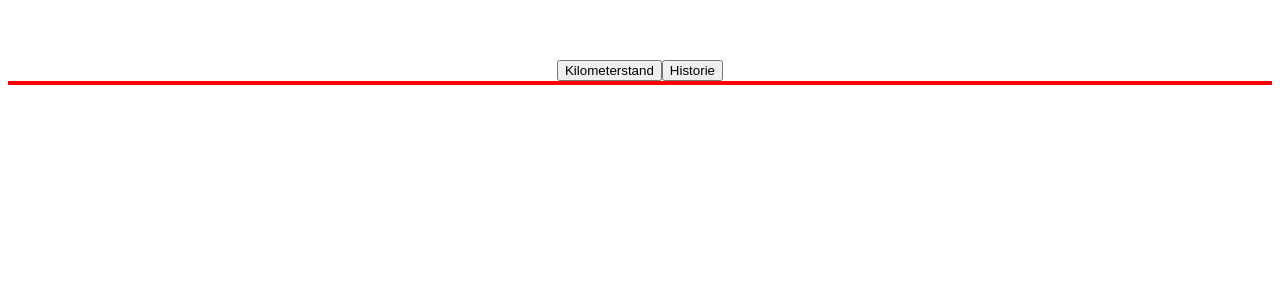
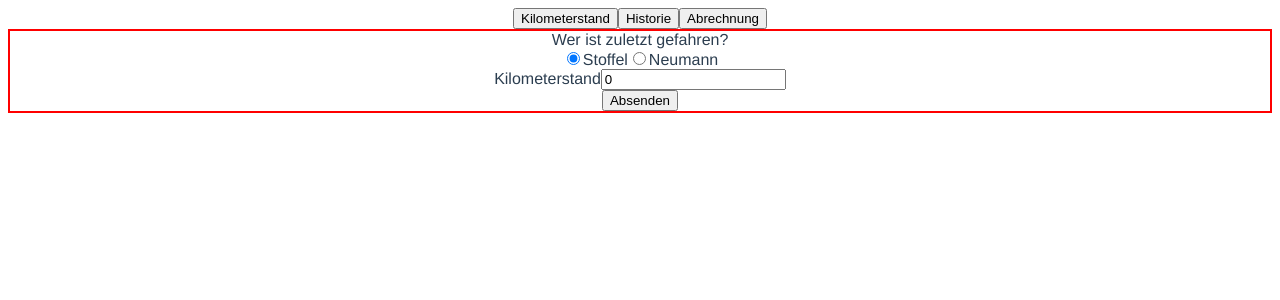
Before and after one commit to t4ub3/meggieVue, a Vue app: page / in a window 1280 px wide. Shown: the top 300 px of the page. Built offline with nearby package versions, Linux system fonts and the light colour scheme.

Commit message:
Eingabe für Kilometerstand inkl. DB-Schnitstellen-Dummy

```diff
--- a/src/App.vue
+++ b/src/App.vue
@@ -3,13 +3,15 @@
     <main-menu @select-page="showNewPage($event)"></main-menu>
     <Mileage-page v-if="currentPage == 'MileagePage'"/>
     <history-page v-if="currentPage == 'HistoryPage'"/>
+    <billing-page v-if="currentPage == 'BillingPage'"/>
   </div>
 </template>
 
 <script>
 import MainMenu from './components/MainMenu.vue'
-import MileagePage from './components/MileagePage'
-import HistoryPage from './components/HistoryPage'
+import MileagePage from './components/MileagePage.vue'
+import HistoryPage from './components/HistoryPage.vue'
+import BillingPage from './components/BillingPage.vue'
 
 
 export default {
@@ -17,7 +19,8 @@ export default {
   components: {
     MainMenu,
     MileagePage,
-    HistoryPage
+    HistoryPage,
+    BillingPage
   },
   data () {
     return {
@@ -39,6 +42,5 @@ export default {
   -moz-osx-font-smoothing: grayscale;
   text-align: center;
   color: #2c3e50;
-  margin-top: 60px;
 }
 </style>
--- /dev/null
+++ b/src/components/BillingPage.vue
@@ -0,0 +1,15 @@
+<template>
+    <div class="box"/>
+</template>
+
+<script>
+export default {
+    name: "BillingPage"
+}
+</script>
+
+<style scoped>
+    .box {
+        border: 2px solid blue;
+    }
+</style>
--- a/src/components/MainMenu.vue
+++ b/src/components/MainMenu.vue
@@ -2,6 +2,7 @@
     <nav>
         <menu-item :text="'Kilometerstand'" @click.native="triggerPageSelect($event, 'MileagePage')" ></menu-item>
         <menu-item :text="'Historie'" @click.native="triggerPageSelect($event, 'HistoryPage')"></menu-item>
+        <menu-item :text="'Abrechnung'" @click.native="triggerPageSelect($event, 'BillingPage')"></menu-item>
     </nav>
 </template>
 
--- a/src/components/MileagePage.vue
+++ b/src/components/MileagePage.vue
@@ -1,10 +1,34 @@
 <template>
-    <div class="box"/>
+    <div class="box">
+        Wer ist zuletzt gefahren?
+        <br>
+        <input id="radio-stoffel" name="radio-driven-last" type="radio" value="stoffel" v-model="driver"/>
+        <label for="radio-stoffel">Stoffel</label>
+        <input id="radio-neumann" name="radio-driven-last" type="radio" value="neumann" v-model="driver"/>
+        <label for="radio-neumann">Neumann</label>
+        <br>
+        <label for="input-mileage">Kilometerstand</label>
+        <input id="input-mileage" type="number" v-model="mileage"/>
+        <br>
+        <button @click="submitRecord">Absenden</button>
+    </div>
 </template>
 
 <script>
+import {addMileageRecord} from '../services/dbAccess.js'
 export default {
-    name: "MileagePage"
+    name: "MileagePage",
+    data () {
+        return {
+            driver: "stoffel",
+            mileage: 0
+        }
+    },
+    methods: {
+        submitRecord() {
+            addMileageRecord(this.driver, this.mileage);
+        }
+    }
 }
 </script>
 
--- /dev/null
+++ b/src/services/dbAccess.js
@@ -0,0 +1,4 @@
+export function addMileageRecord(driver, mileage) {
+    console.log(driver);
+    console.log(mileage);
+}
```
